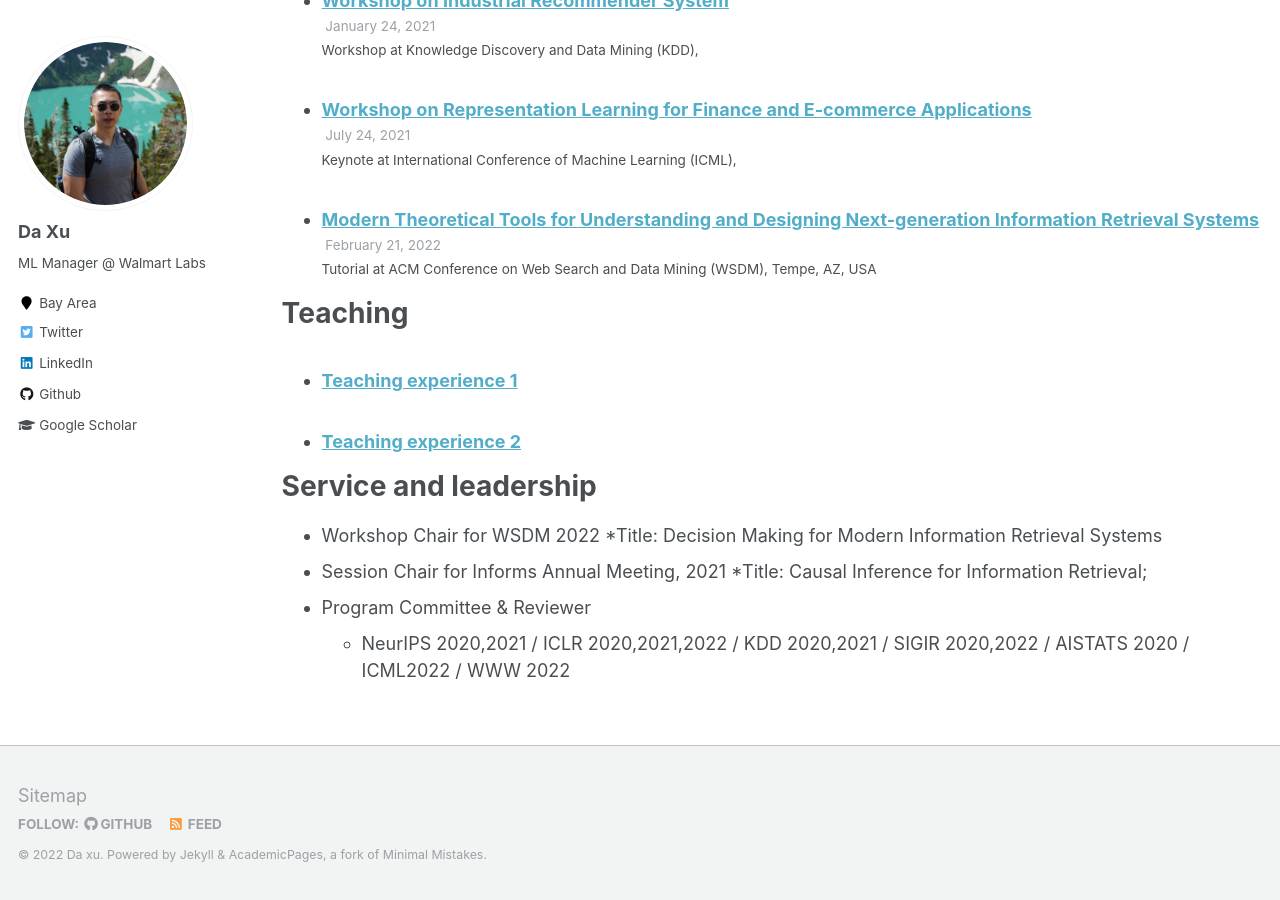
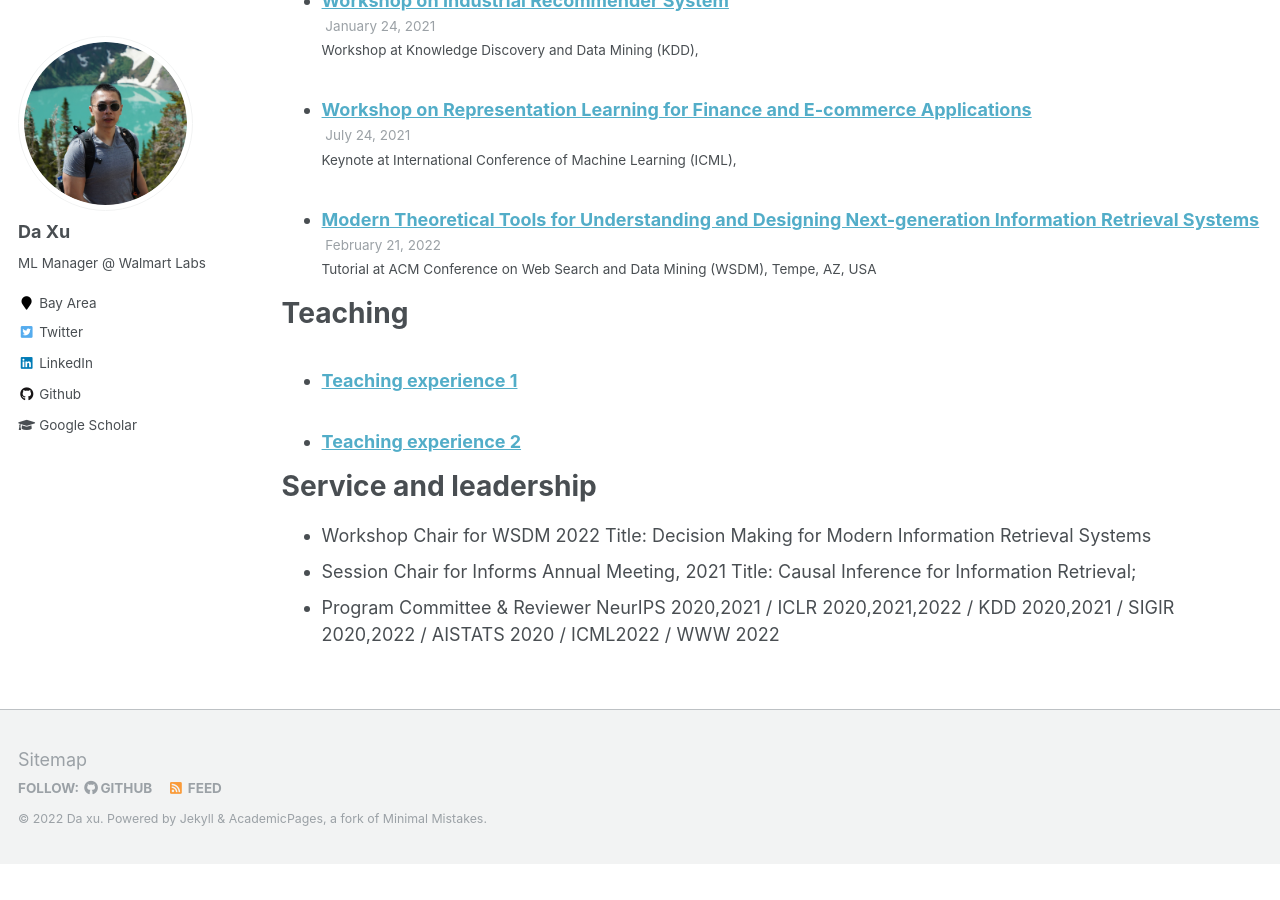
Before and after one commit to daxu5180/daxu5180.github.io, a Jekyll site: the page built from _pages/cv.md, in a window 1280 px wide and 900 px high, scrolled down 3142 px. Built offline with Jekyll 4.4.1, drawn with Linux system fonts in a browser that asks for light colours; after the commit the page ends 4006 px from its top, so only the background shows below that; part of the change alters nothing that is shown.

Commit message:
fix service format

```diff
--- a/_pages/cv.md
+++ b/_pages/cv.md
@@ -63,9 +63,9 @@ Teaching
 Service and leadership
 ======
 * Workshop Chair for WSDM 2022
-	*Title: Decision Making for Modern Information Retrieval Systems
+Title: Decision Making for Modern Information Retrieval Systems
 * Session Chair for Informs Annual Meeting, 2021
-	*Title: Causal Inference for Information Retrieval;
+Title: Causal Inference for Information Retrieval;
 * Program Committee & Reviewer
-	* NeurIPS 2020,2021 / ICLR 2020,2021,2022 / KDD 2020,2021 / SIGIR 2020,2022 / AISTATS
+ NeurIPS 2020,2021 / ICLR 2020,2021,2022 / KDD 2020,2021 / SIGIR 2020,2022 / AISTATS
 2020 / ICML2022 / WWW 2022
```
